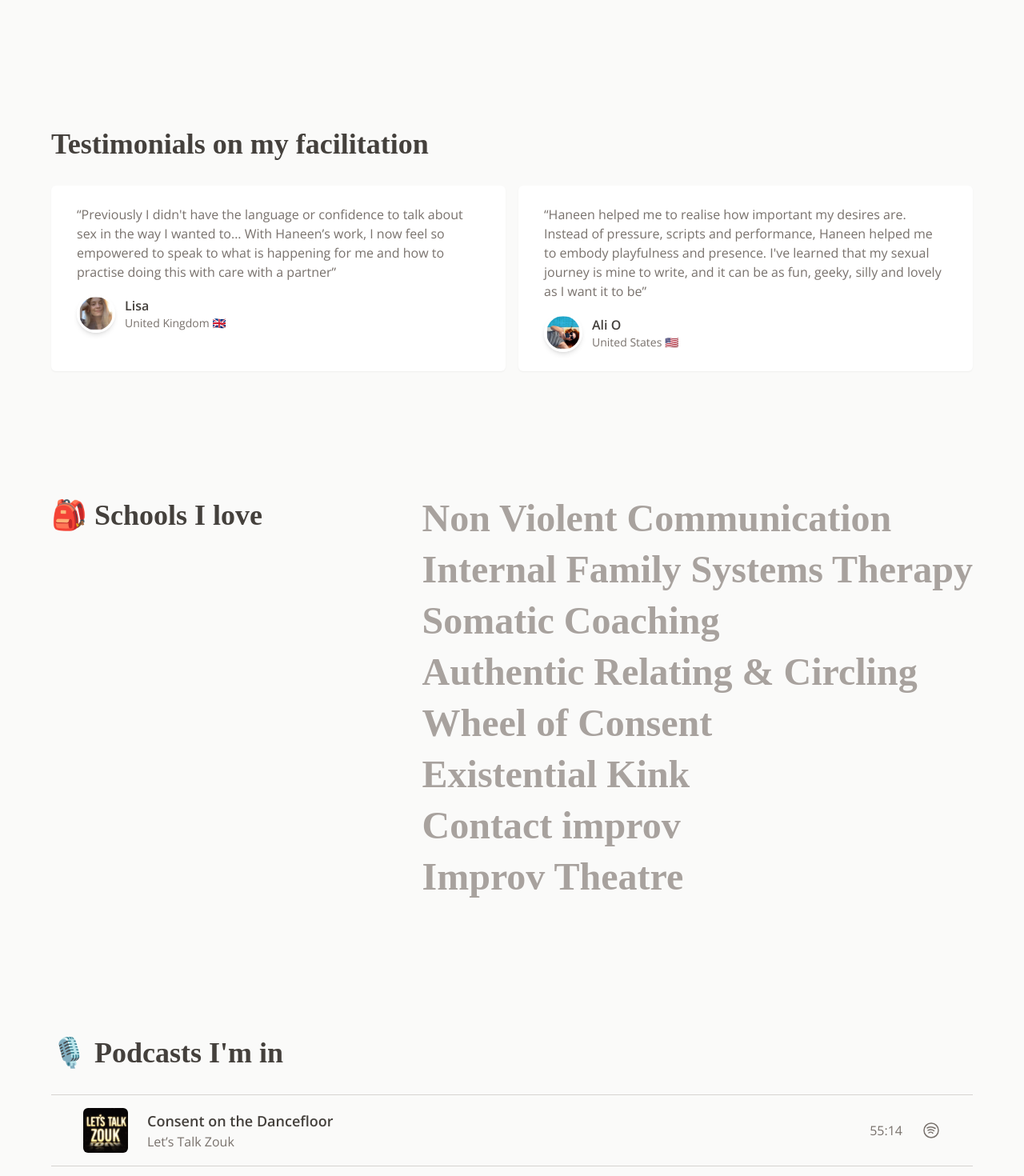
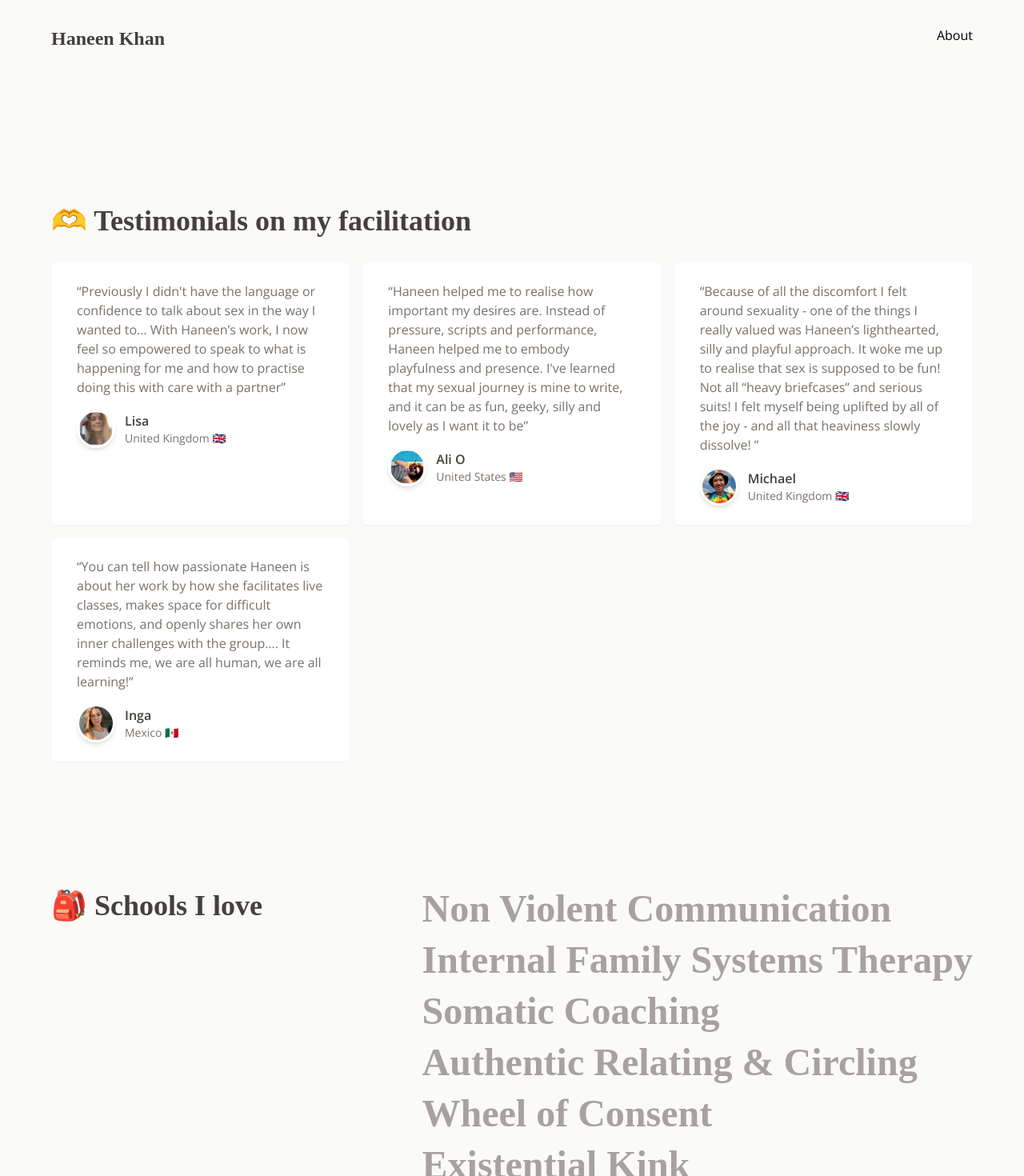
Before and after one commit to alizehkhan/sex-coach, a Next.js app: page /about in a window 1280 px wide. Shown: the top 1470 px of the page at 80% size. Built offline with nearby package versions, Linux system fonts and the light colour scheme; a web font is replaced by a local one.

Commit message:
feat: testimonials

```diff
--- a/app/Footer.tsx
+++ b/app/Footer.tsx
@@ -2,7 +2,7 @@ import Link from 'next/link'
 
 const Footer = () => {
   return (
-    <footer className="py-12 mt-16 bg-stone-200">
+    <footer className="py-12 mt-24 bg-stone-200">
       <div className="max-w-[1200px] mx-auto px-6">
         <p className="text-4xl text-stone-700 font-serif font-semibold mb-8">
           Haneen Khan
--- /dev/null
+++ b/app/Header.tsx
@@ -0,0 +1,37 @@
+import Link from 'next/link'
+
+interface Link {
+  label: string
+  url: string
+}
+
+const LINKS: Link[] = [
+  {
+    label: 'About',
+    url: '/about',
+  },
+]
+
+const Header = () => {
+  return (
+    <header className="max-w-[1200px] mx-auto py-8 px-6 flex justify-between w-full">
+      <Link
+        href="/"
+        className="font-serif text-2xl font-semibold text-stone-700"
+      >
+        Haneen Khan
+      </Link>
+      <nav>
+        <ul>
+          {LINKS.map((link, i) => (
+            <li key={i}>
+              <Link href={link.url}>{link.label}</Link>
+            </li>
+          ))}
+        </ul>
+      </nav>
+    </header>
+  )
+}
+
+export default Header
--- a/app/about/Podcasts.tsx
+++ b/app/about/Podcasts.tsx
@@ -13,16 +13,16 @@ const Podcasts = () => {
         {PODCASTS.map((podcast, i) => (
           <Link
             key={i}
-            className="hover:bg-stone-100 transition-all flex gap-6 justify-between px-10 items-center border-b-[1px] py-4 border-solid border-stone-300"
+            className="hover:bg-stone-100 transition-all flex gap-6 justify-between px-10 items-center border-b-[1px] py-5 border-solid border-stone-300"
             href={podcast.url}
             target="_blank"
           >
             <div className="flex items-center">
               <Image
                 src={podcast.image}
-                width={56}
-                height={56}
-                className="object-cover rounded-md mr-6"
+                width={48}
+                height={48}
+                className="object-cover rounded-md mr-6 h-12 w-12"
                 alt=""
               />
               <div>
--- a/app/about/Testimonials.tsx
+++ b/app/about/Testimonials.tsx
@@ -5,9 +5,9 @@ const Testimonials = () => {
   return (
     <>
       <h2 className="font-serif font-semibold text-4xl text-stone-700 mt-40 mb-8">
-        Testimonials on my facilitation
+        🫶 Testimonials on my facilitation
       </h2>
-      <div className="grid gap-4 grid-cols-[repeat(auto-fit,minmax(240px,1fr))]">
+      <div className="grid gap-4 grid-cols-[repeat(auto-fit,minmax(340px,1fr))]">
         {TESTIMONIALS.map((testimonial, i) => (
           <div key={i} className="bg-white shadow-sm rounded-md px-8 py-6">
             <blockquote>
@@ -18,7 +18,7 @@ const Testimonials = () => {
                   alt=""
                   height={48}
                   width={48}
-                  className="rounded-full w-12 h-12 border-white border-solid border-[3px] shadow-md"
+                  className="rounded-full object-cover w-12 h-12 border-white border-solid border-[3px] shadow-md"
                 />
                 <div>
                   <p className="text-stone-700 font-semibold">
--- a/app/about/content.ts
+++ b/app/about/content.ts
@@ -95,7 +95,7 @@ const SCHOOLS = [
 interface Testimonial {
   quote: string
   author: string
-  country: 'United Kingdom 🇬🇧' | 'United States 🇺🇸'
+  country: 'United Kingdom 🇬🇧' | 'United States 🇺🇸' | 'Mexico 🇲🇽'
   image: string
 }
 
@@ -114,6 +114,20 @@ const TESTIMONIALS: Testimonial[] = [
     country: 'United States 🇺🇸',
     image: '/testimonials/testimonial-ali.png',
   },
+  {
+    quote:
+      'Because of all the discomfort I felt around sexuality  - one of the things I really valued was Haneen’s lighthearted, silly and playful approach. It woke me up to realise that sex is supposed to be fun! Not all “heavy briefcases” and serious suits! I felt myself being uplifted by all of the joy  - and all that heaviness slowly dissolve! ',
+    author: 'Michael',
+    country: 'United Kingdom 🇬🇧',
+    image: '/testimonials/testimonial-michael.png',
+  },
+  {
+    quote:
+      'You can tell how passionate Haneen is about her work  by how she facilitates live classes, makes space for difficult emotions, and openly shares her own inner challenges with the group…. It reminds me, we are all human, we are all learning!',
+    author: 'Inga',
+    country: 'Mexico 🇲🇽',
+    image: '/testimonials/testimonial-inga.png',
+  },
 ]
 
 export { PODCASTS, BOOKS, SCHOOLS, TESTIMONIALS }
--- a/app/layout.tsx
+++ b/app/layout.tsx
@@ -2,6 +2,7 @@ import './globals.css'
 import type { Metadata } from 'next'
 import { Open_Sans } from 'next/font/google'
 import Footer from './Footer'
+import Header from './Header'
 
 const openSans = Open_Sans({ subsets: ['latin'] })
 
@@ -18,8 +19,11 @@ export default function RootLayout({
   return (
     <html lang="en">
       <body className={`bg-stone-50 ${openSans.className}`}>
-        <main className="max-w-[1200px] px-6 mx-auto">{children}</main>
-        <Footer />
+        <div className="flex flex-col min-h-screen">
+          <Header />
+          <main className="max-w-[1200px] px-6 mx-auto flex-1">{children}</main>
+          <Footer />
+        </div>
       </body>
     </html>
   )
```
Also changed, not shown: public/testimonials/testimonial-inga.png (added), public/testimonials/testimonial-michael.png (added).
